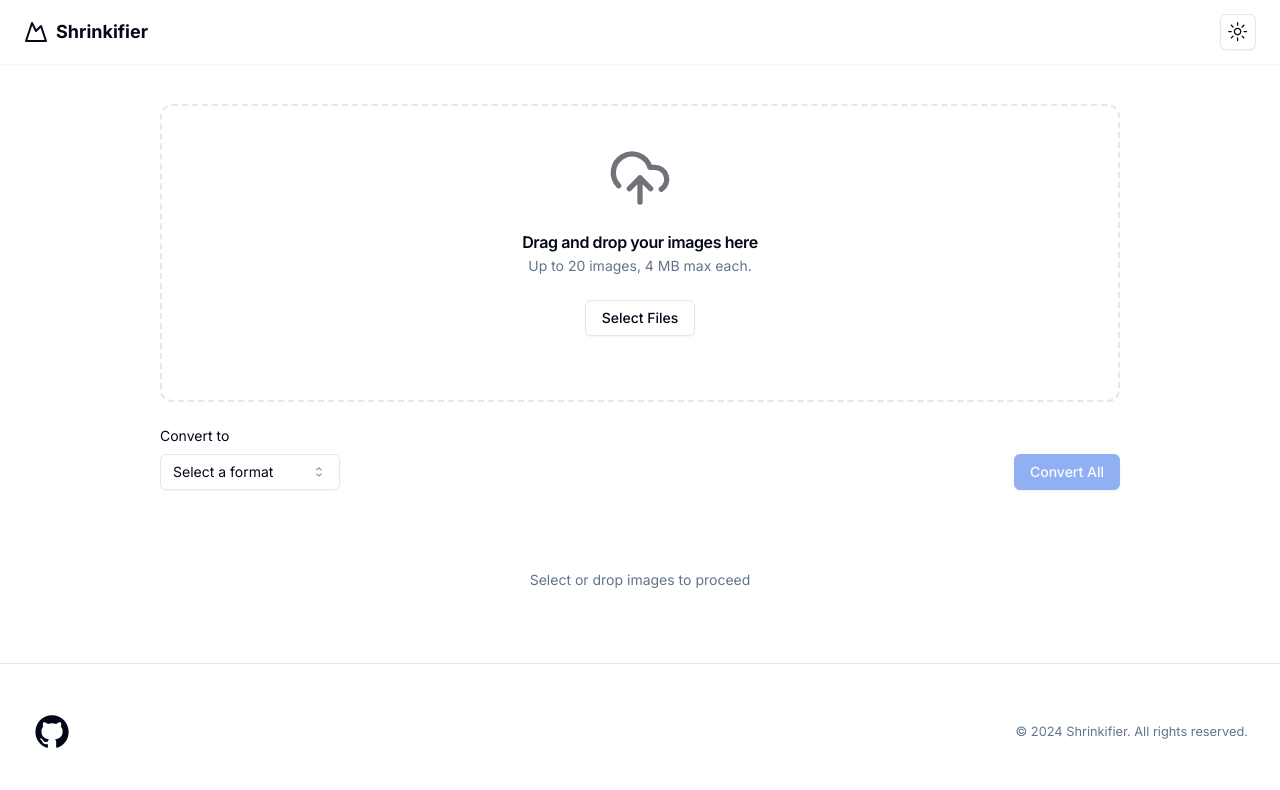
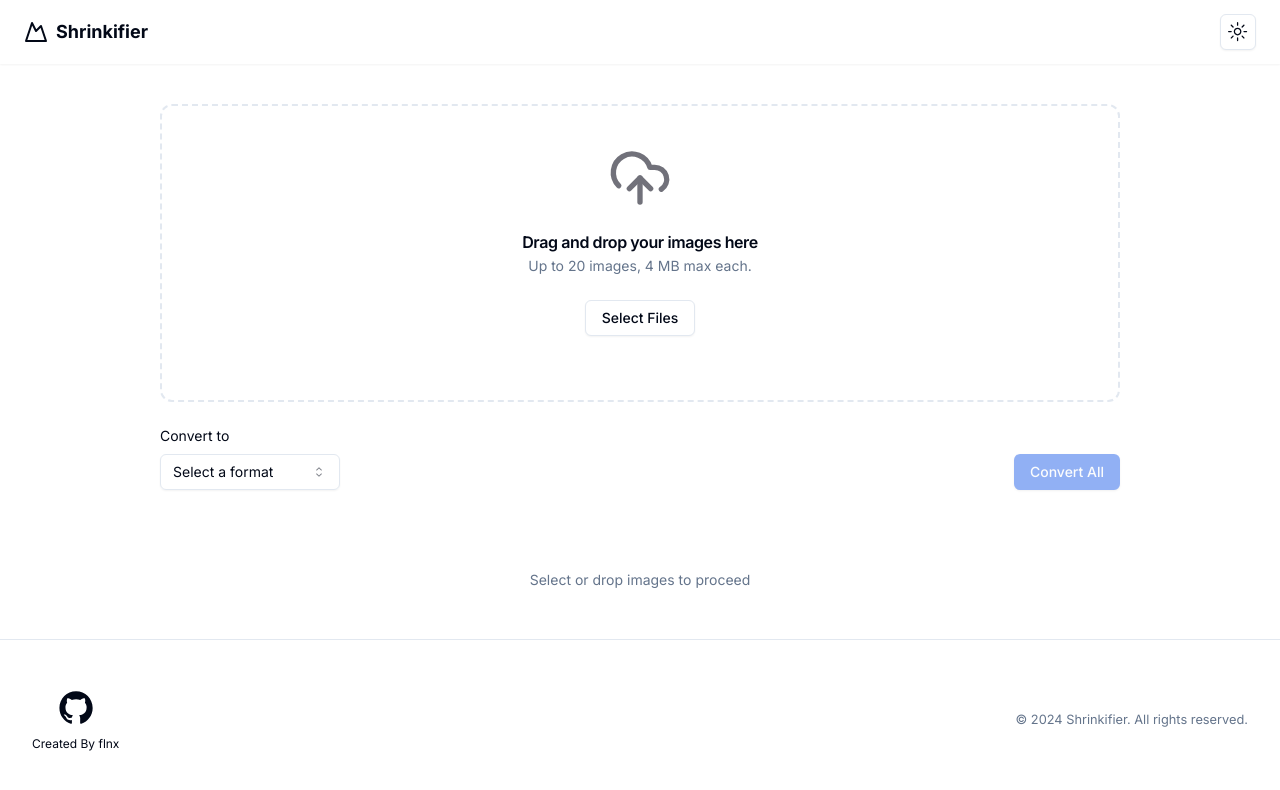
Before and after one commit to flnx/shrinkifier, a Next.js app: page / in a window 1280 px wide. Shown: the top 790 px of the page. Built offline with nearby package versions, Linux system fonts and the light colour scheme.

Commit message:
Footer: Github created by tag added

```diff
--- a/src/components/footer/Footer.tsx
+++ b/src/components/footer/Footer.tsx
@@ -8,13 +8,14 @@ export const Footer = () => {
       <div className="container mx-auto flex items-center justify-between space-x-8">
         <Link
           href="https://github.com/flnx"
-          className="hover:opacity-80"
+          className="hover:opacity-80 flex flex-col items-center gap-2"
           prefetch={false}
           rel="noopener noreferrer"
           target="_blank"
         >
           <GithubIcon size={40} />
           <span className="sr-only">GitHub</span>
+          <span className="text-xs">Created By flnx</span>
         </Link>
 
         <small className="mt-4 md:mt-0 text-tiny text-muted-foreground">
```
